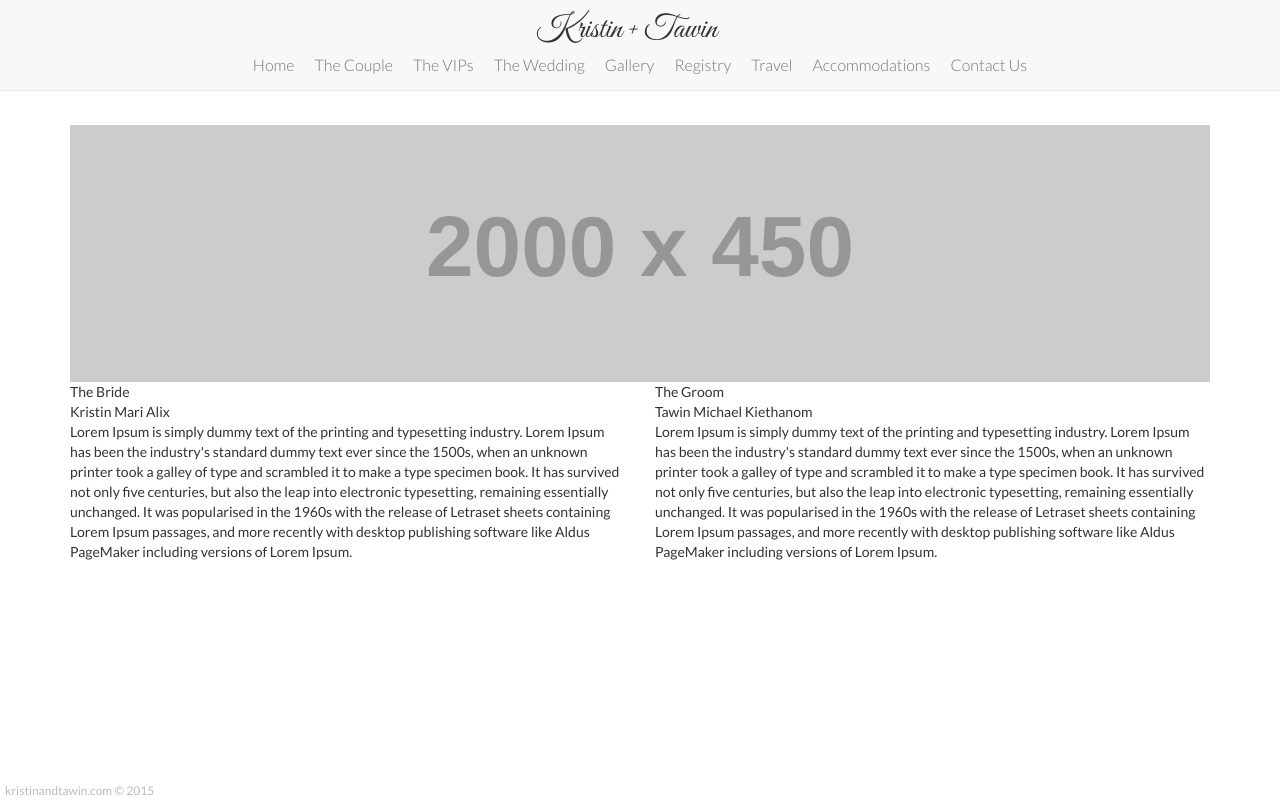
After one commit to tkiethanom/myweddingwebsite, a CakePHP app: the page made by app/View/Pages/the_couple.ctp in a window 1280 px wide. The commit adds this page. Run offline with PHP 8.4 and a stand-in for CakePHP, Linux system fonts and the light colour scheme; the template is opened without the code that fills it, so the values that code supplies are empty; grey boxes labelled with a size stand in for pictures from a placeholder-image service; some libraries are stand-ins or nearby versions.

Commit message:
Working The Couple Page

```diff
--- a/app/Config/routes.php
+++ b/app/Config/routes.php
@@ -28,6 +28,7 @@
 /**
  * ...and connect the rest of 'Pages' controller's URLs.
  */
+Router::connect('/the-couple', array('controller' => 'pages', 'action' => 'display', 'the_couple'));
 	Router::connect('/travel', array('controller' => 'pages', 'action' => 'display', 'travel'));
 	Router::connect('/accommodations', array('controller' => 'pages', 'action' => 'display', 'accommodations'));
 	Router::connect('/pages/*', array('controller' => 'pages', 'action' => 'display'));
--- a/app/View/Elements/navbar.ctp
+++ b/app/View/Elements/navbar.ctp
@@ -23,7 +23,7 @@ if(!empty($this->params['pass'][0]) && $this->params['controller'] == 'pages'){
 		<div class="collapse navbar-collapse" id="bs-example-navbar-collapse-1">
 			<ul class="nav navbar-nav">
 				<li class="navbar-home <?php echo ($curr_page == 'home')? 'active' : '' ?>"><a href="/">Home</a></li>
-				<li class="<?php echo ($curr_page == 'thecouple')? 'active' : '' ?>"><a href="#">The Couple</a></li>
+				<li class="<?php echo ($curr_page == 'the_couple')? 'active' : '' ?>"><a href="/the-couple">The Couple</a></li>
 				<li class="<?php echo ($curr_page == 'thevips')? 'active' : '' ?>"><a href="#">The VIPs</a></li>
 				<li class="<?php echo ($curr_page == 'thewedding')? 'active' : '' ?>"><a href="#">The Wedding</a></li>
 				<li class="<?php echo ($curr_page == 'gallery')? 'active' : '' ?>"><a href="#">Gallery</a></li>
--- /dev/null
+++ b/app/View/Pages/the_couple.ctp
@@ -0,0 +1,31 @@
+<div class="couple-container container">
+	<div class="row">
+		<div class="col-md-12">
+			<img class="img-responsive main-image" src="http://placehold.it/2000x450&text=Image"  />
+		</div>
+	</div>
+	<div class="row">
+		<div class="col-md-6">
+			<div class="person">
+				<div class="inner">
+					<div class="title">The Bride</div>
+					<div class="name">Kristin Mari Alix</div>
+					<div class="content">
+						Lorem Ipsum is simply dummy text of the printing and typesetting industry. Lorem Ipsum has been the industry's standard dummy text ever since the 1500s, when an unknown printer took a galley of type and scrambled it to make a type specimen book. It has survived not only five centuries, but also the leap into electronic typesetting, remaining essentially unchanged. It was popularised in the 1960s with the release of Letraset sheets containing Lorem Ipsum passages, and more recently with desktop publishing software like Aldus PageMaker including versions of Lorem Ipsum.
+					</div>
+				</div>
+			</div>
+		</div>
+		<div class="col-md-6">
+			<div class="person">
+				<div class="inner">
+					<div class="title">The Groom</div>
+					<div class="name">Tawin Michael Kiethanom</div>
+					<div class="content">
+						Lorem Ipsum is simply dummy text of the printing and typesetting industry. Lorem Ipsum has been the industry's standard dummy text ever since the 1500s, when an unknown printer took a galley of type and scrambled it to make a type specimen book. It has survived not only five centuries, but also the leap into electronic typesetting, remaining essentially unchanged. It was popularised in the 1960s with the release of Letraset sheets containing Lorem Ipsum passages, and more recently with desktop publishing software like Aldus PageMaker including versions of Lorem Ipsum.
+					</div>
+				</div>
+			</div>
+		</div>
+	</div>
+</div>
```
Also changed, not shown: app/webroot/css/app/the_couple.css (added, +29 -0 lines).
